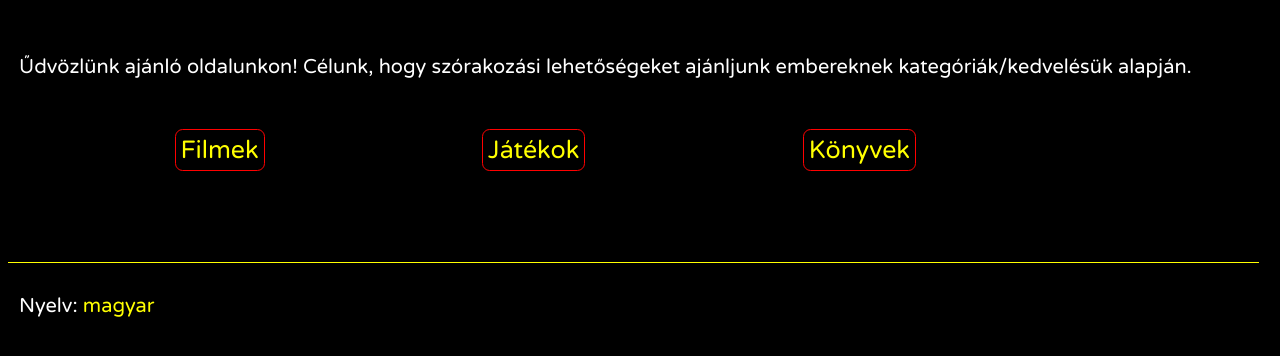
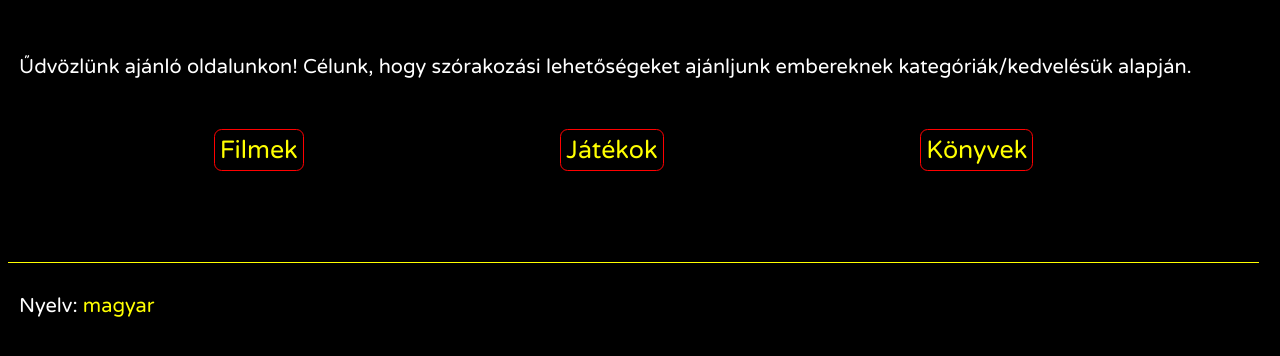
Before and after one commit to hutteraron3/csecsoliverfele-projekt, a plain HTML site: page index.html in a window 1280 px wide. Shown: the part 138-494 px from the top of the page. Drawn offline with Linux system fonts and the light colour scheme.

Commit message:
nav fixed

```diff
--- a/style.css
+++ b/style.css
@@ -29,9 +29,11 @@ iframe{
     /* padding: 20px 10px; */
     /* width: 95%;
     height: fit-content; */
+
 }
 .nav_es_egyebek{
-    width: 95%;
+    width: 100%;
+    margin: auto;
 }
 th {
 	font-weight: bolder;
@@ -149,7 +151,7 @@ a:hover {
     justify-content: space-evenly;
     align-items: center;
     gap: 40px;
-    width: 90%;
+    width: 98%;
     font-size: 2rem;
 }
 
```
